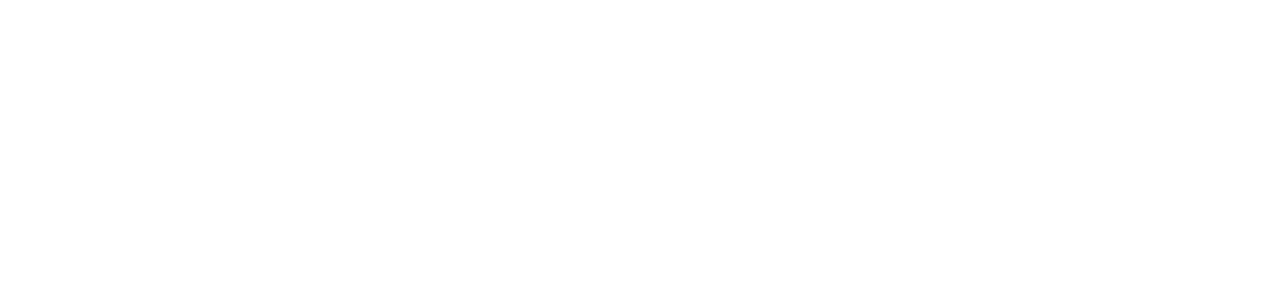
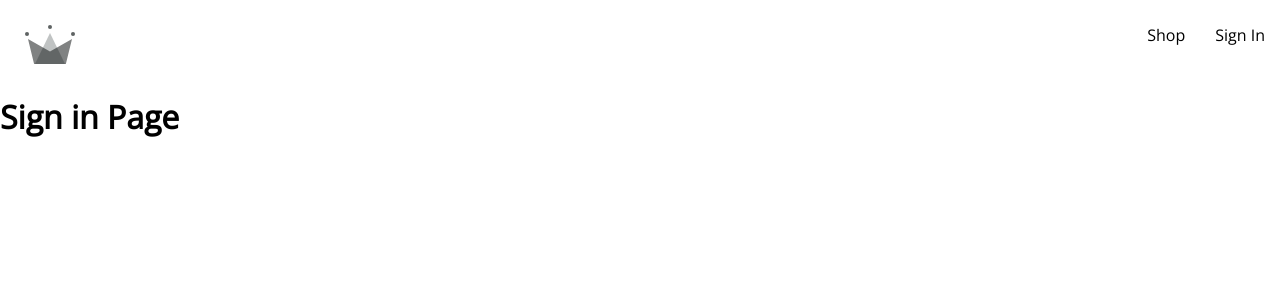
Before and after one commit to dharan1999/ShopyNuts, a React (Create React App) app: page /sign-in in a window 1280 px wide. Before the commit this address had no page. Shown: the top 300 px of the page. Built offline with nearby package versions, Linux system fonts and the light colour scheme.

Commit message:
firebase dependency added

```diff
--- a/package.json
+++ b/package.json
@@ -6,6 +6,7 @@
     "@testing-library/jest-dom": "^5.16.4",
     "@testing-library/react": "^13.3.0",
     "@testing-library/user-event": "^13.5.0",
+    "firebase": "^9.9.0",
     "react": "^18.2.0",
     "react-dom": "^18.2.0",
     "react-router-dom": "^6.3.0",
--- a/src/App.js
+++ b/src/App.js
@@ -1,6 +1,7 @@
 import Home from './routes/home/home.component';
 import { Routes,Route } from 'react-router-dom';
 import Navigation from './routes/navigation/navigation.component';
+import SignIn from './routes/sign-in/sign-in.component';
 
 const Shop = () => {
   return (
@@ -18,6 +19,7 @@
     <Route path='/' element={ <Navigation /> }>
       <Route index element={<Home />}></Route>
       <Route path='shop' element={<Shop />}></Route>
+      <Route path='sign-in' element={< SignIn/>}></Route>
     </Route>
 
 
--- a/src/index.scss
+++ b/src/index.scss
@@ -1,7 +1,6 @@
 body {
   margin: 0;
-  font-family: 'Open Sans',
-    sans-serif;
+  font-family: 'Open Sans',sans-serif;
   -webkit-font-smoothing: antialiased;
   -moz-osx-font-smoothing: grayscale;
 }
--- a/src/routes/navigation/navigation.component.jsx
+++ b/src/routes/navigation/navigation.component.jsx
@@ -14,7 +14,10 @@
 
           <div className='nav-links-container'>
             <Link className='nav-link' to='/shop'>Shop</Link>
+            <Link className='nav-link' to='/sign-in'>Sign In</Link>
           </div>
+
+
         </div>
         <Outlet />
       </Fragment>
--- /dev/null
+++ b/src/routes/sign-in/sign-in.component.jsx
@@ -0,0 +1,8 @@
+const SignIn = () => {
+    return (
+        <div>
+            <h1> Sign in Page</h1>
+        </div>
+    );
+}
+export default SignIn;
```
Also changed, not shown: 1 other file (tests, documents, lock files or other folders).
